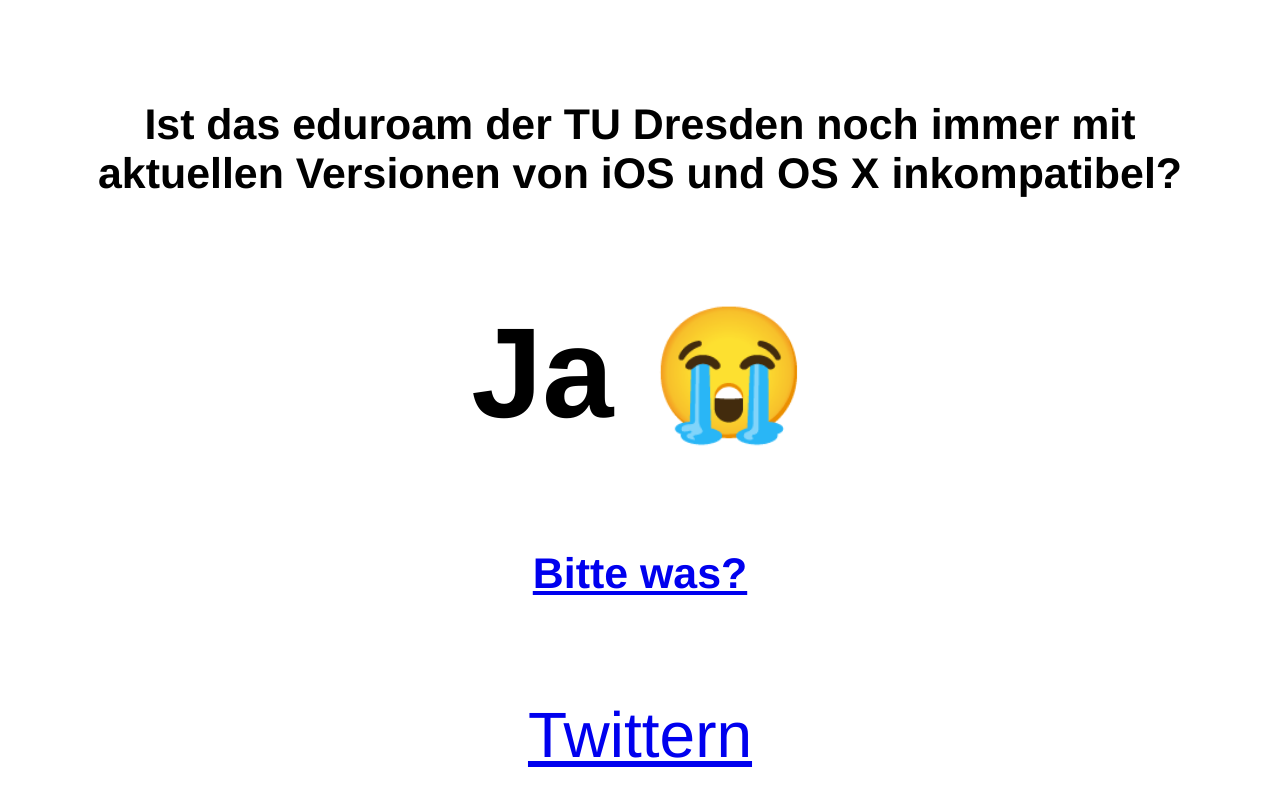
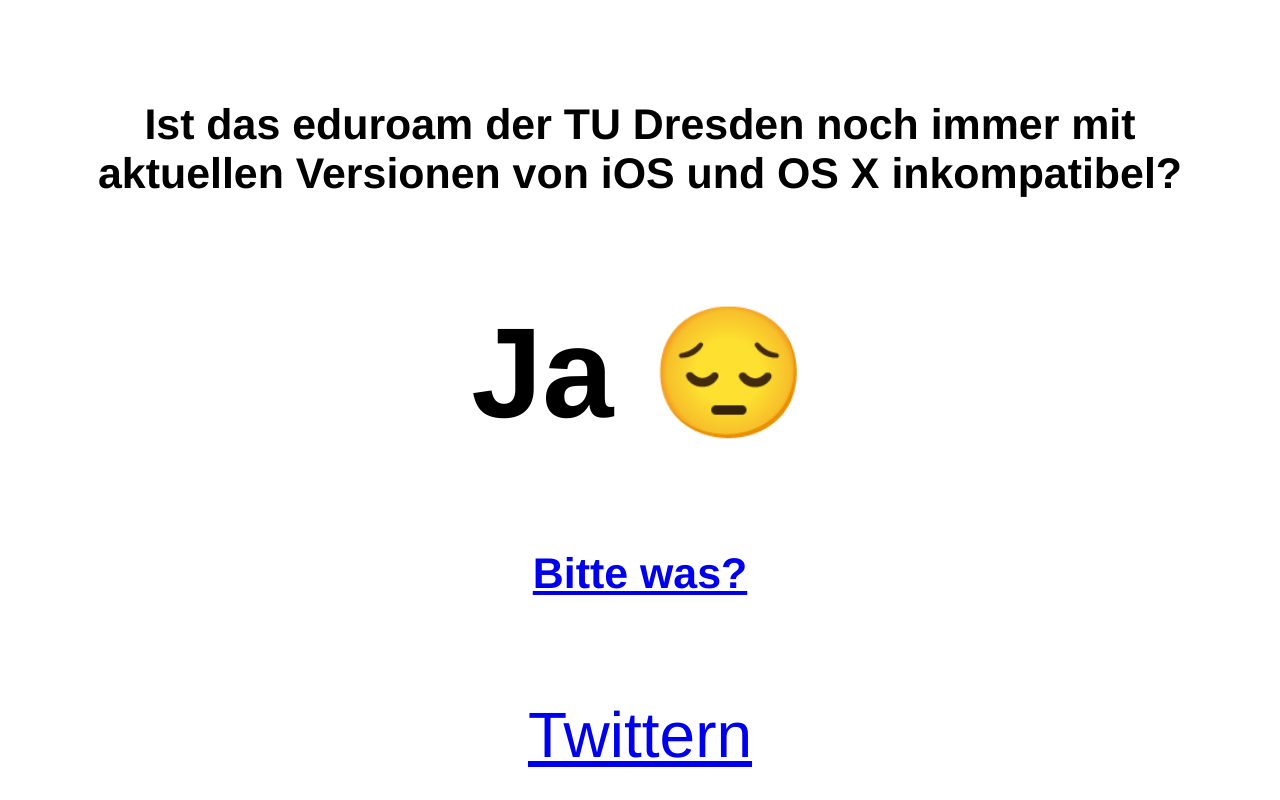
Before and after one commit to kiliankoe/isteduroamnochkaputt.de, a plain HTML site: page index.html in a window 1280 px wide. Drawn offline with Linux system fonts and the light colour scheme.

Commit message:
another update

```diff
--- a/index.html
+++ b/index.html
@@ -7,7 +7,7 @@
 <body>
 		<div style="font-size:400%;position:absolute;left:0;top:40%;width:100%;margin-top:-5em;text-align:center;font-family:Amaranth,Helvetica,sans serif;">
 				<h6>Ist das eduroam der TU Dresden noch immer mit</br> aktuellen Versionen von iOS und OS X inkompatibel?</h6>
-				<h1>Ja 😭</h1>
+				<h1>Ja 😔</h1>
 				<h6><a href="/bittewas.html">Bitte was?</a></h6>
 				<a href="https://twitter.com/share" class="twitter-share-button" data-url="http://isteduroamnochkaputt.de" data-text="Ist das TU Dresden eduroam noch kaputt?" data-lang="de" data-size="large" data-hashtags="isteduroamnochkaputt">Twittern</a> <script>!function(d,s,id){var js,fjs=d.getElementsByTagName(s)[0],p=/^http:/.test(d.location)?'http':'https';if(!d.getElementById(id)){js=d.createElement(s);js.id=id;js.src=p+'://platform.twitter.com/widgets.js';fjs.parentNode.insertBefore(js,fjs);}}(document, 'script', 'twitter-wjs');</script>
 		</div>
```
Also changed, not shown: bittewas.html (+3 -0 lines).
